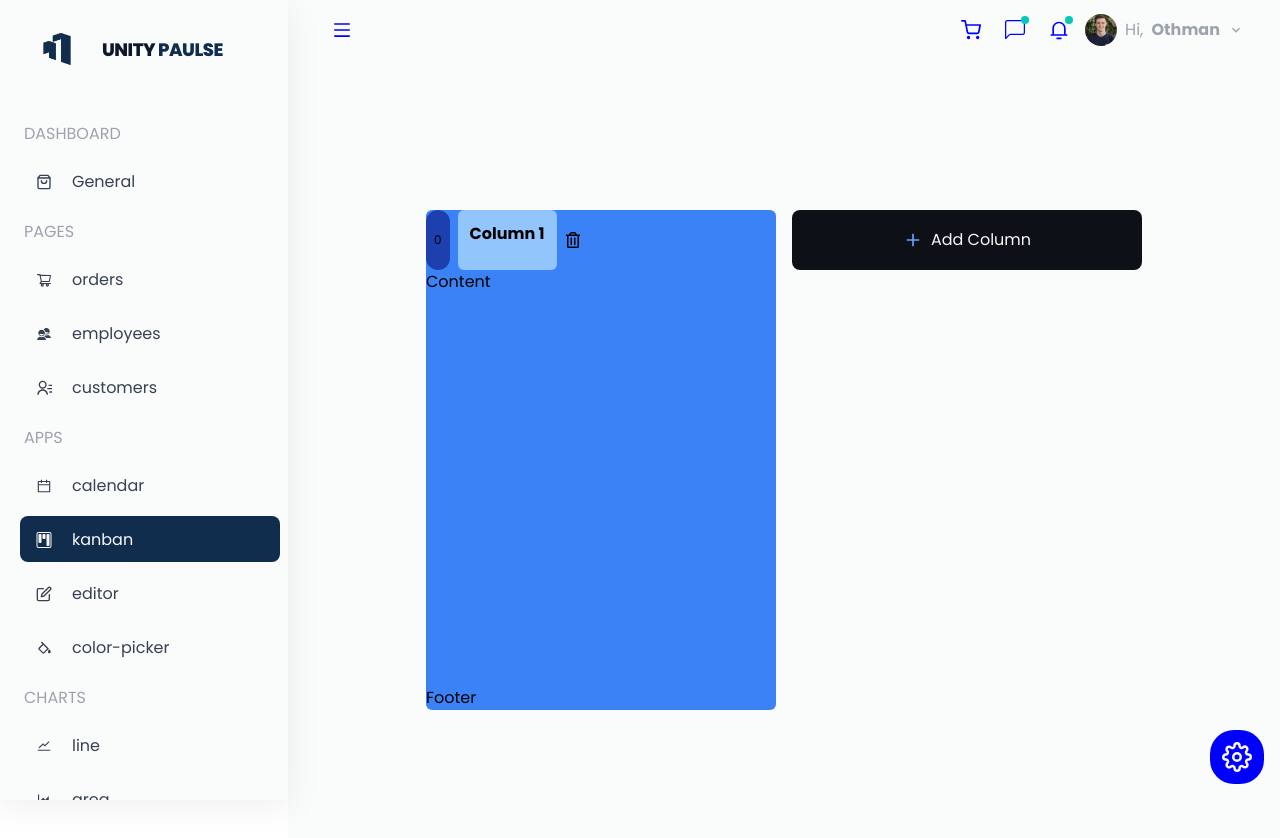
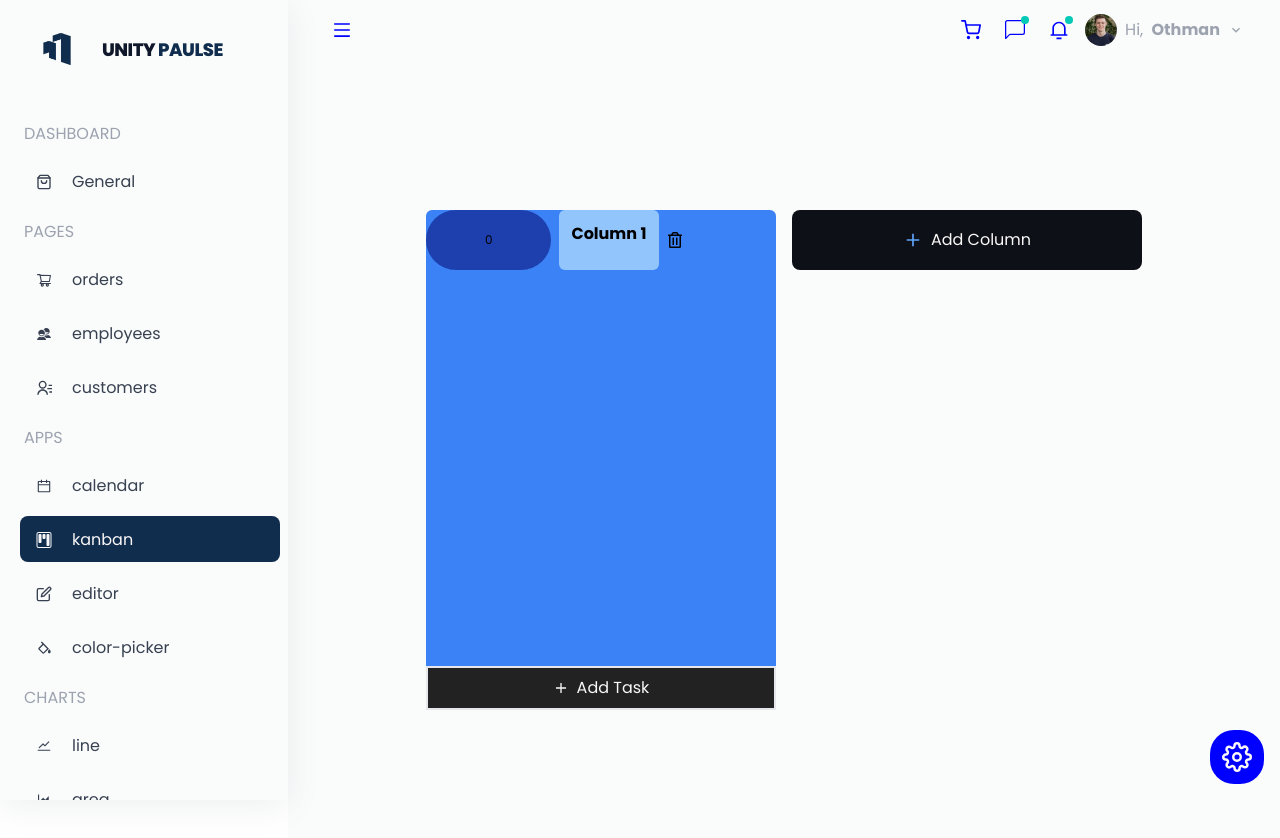
Before and after one commit to OthmanGh/UNITEYPULSE, a React (Vite) app in the folder frontend/: page /dashboard/kanban in a window 1280 px wide. Both pictures are taken after a click on the button "Add Column". Shown: the top 838 px of the page. Built offline with nearby package versions, Linux system fonts and the light colour scheme.

Commit message:
Implement Added Tasks to Kanban Board

```diff
--- a/frontend/src/constants/index.tsx
+++ b/frontend/src/constants/index.tsx
@@ -6,7 +6,7 @@ import { IoMdContacts } from 'react-icons/io';
 import { RiContactsLine, RiStockLine } from 'react-icons/ri';
 import { BiColorFill } from 'react-icons/bi';
 import { GiLouvrePyramid } from 'react-icons/gi';
-import { Currency } from './icons';
+import { Currency } from '../utils/icons';
 import { MdOutlineSupervisorAccount } from 'react-icons/md';
 import { HiOutlineRefresh } from 'react-icons/hi';
 import { TiTick } from 'react-icons/ti';
--- a/frontend/src/pages/Authentication/Auth.tsx
+++ b/frontend/src/pages/Authentication/Auth.tsx
@@ -1,5 +1,5 @@
 import { Link } from 'react-router-dom';
-import { BackArrow, GoogleIcon } from '../../constants/icons';
+import { BackArrow, GoogleIcon } from '../../utils/icons';
 import InputField from './components/InputField';
 import { useState } from 'react';
 
--- a/frontend/src/pages/Dashboard/components/ColumnContainer.tsx
+++ b/frontend/src/pages/Dashboard/components/ColumnContainer.tsx
@@ -1,18 +1,21 @@
 import { Id } from 'react-beautiful-dnd';
-import { TrashIcon } from '../../../constants/icons';
-import { Column } from '../pages/Kanban/types';
+import { AddIcon, TrashIcon } from '../../../utils/icons';
+import { Column, Task } from '../pages/Kanban/types';
 import { useSortable } from '@dnd-kit/sortable';
 import { CSS } from '@dnd-kit/utilities';
 import { useState } from 'react';
+import TaskCard from './TaskCard';
 
 interface Props {
   column: Column;
   deleteColumn: (id: Id) => void;
   updateColumn: (id: Id, title: string) => void;
+  onNewTask: (columnId: Id) => void;
+  tasks: Task[];
 }
 
 const ColumnContainer = (props: Props) => {
-  const { column, deleteColumn, updateColumn } = props;
+  const { column, deleteColumn, updateColumn, onNewTask, tasks } = props;
   const [editMode, setEditMode] = useState(false);
 
   const { setNodeRef, attributes, listeners, transform, transition, isDragging } = useSortable({
@@ -43,13 +46,13 @@ const ColumnContainer = (props: Props) => {
   return (
     <div ref={setNodeRef} style={style} className="bg-blue-500 w-[350px] h-[500px] max-h-[500px rounded-md flex flex-col">
       <div className="flex gap-2">
-        <div className="flex justify-center items-center bg-blue-800 px-2 py-1 text-sm rounded-full">0</div>
+        <div className="flex justify-center items-center bg-blue-800 px-2 py-1 text-sm rounded-full flex-1">0</div>
 
         <div
           {...attributes}
           {...listeners}
           onClick={() => setEditMode(true)}
-          className="bg-blue-300 text-md h-[60px] cursor-grab rounded-md p-3 font-bold border-blue-600"
+          className="bg-blue-300 text-md h-[60px] cursor-grab rounded-md p-3 font-bold border-blue-600 flex-2"
         >
           {editMode ? (
             <input
@@ -70,14 +73,28 @@ const ColumnContainer = (props: Props) => {
           )}
         </div>
 
-        <button onClick={() => deleteColumn(column.id)}>
+        <button className="flex-1" onClick={() => deleteColumn(column.id)}>
           <TrashIcon />
         </button>
       </div>
 
-      <div className="flex flex-grow">Content</div>
+      <div className="flex flex-grow flex-col gap-4 p-2  overflow-y-hidden overflow-x-auto">
+        {tasks.map((task) => (
+          <TaskCard key={task.id} task={task} />
+        ))}
+      </div>
 
-      <div>Footer</div>
+      <div>
+        <button
+          className="flex items-center gap-2 border-2 bg-black text-white w-full text-center justify-center py-2 cursor-pointer hover:bg-blue-900 transition-all duration-900"
+          onClick={(e) => {
+            e.stopPropagation();
+            onNewTask(column.id);
+          }}
+        >
+          <AddIcon /> Add Task
+        </button>
+      </div>
     </div>
   );
 };
--- a/frontend/src/pages/Dashboard/components/Sidebar.tsx
+++ b/frontend/src/pages/Dashboard/components/Sidebar.tsx
@@ -1,6 +1,6 @@
 import { Link, NavLink } from 'react-router-dom';
 import { Tooltip } from '@mui/material';
-import { CloseIcon } from '../../../constants/icons';
+import { CloseIcon } from '../../../utils/icons';
 import { links } from '../../../constants';
 import { useStateContext } from '../../../contexts/ContextProvider';
 import Logo from './../../../assets/Logo.png';
--- /dev/null
+++ b/frontend/src/pages/Dashboard/components/TaskCard.tsx
@@ -0,0 +1,20 @@
+import { TrashIcon } from '../../../utils/icons';
+import { Task } from '../pages/Kanban/types';
+
+type TaskCardProps = {
+  task: Task;
+};
+
+const TaskCard = ({ task }: TaskCardProps) => {
+  return (
+    <div className="bg-blue-200 p-2.5 h-[100px] min-h-[100px] items-center flex text-left rounded-xl hover:ring-2 hover:ring-inset hover:ring-blue-500  cursor-grab relative">
+      {task.content}
+
+      <button className="stroke-white absolute right-4  bg-blue-700 p-2 rounded">
+        <TrashIcon />
+      </button>
+    </div>
+  );
+};
+
+export default TaskCard;
--- a/frontend/src/pages/Dashboard/index.tsx
+++ b/frontend/src/pages/Dashboard/index.tsx
@@ -1,5 +1,5 @@
 import Tooltip from '@mui/material/Tooltip';
-import { SettingsIcon } from '../../constants/icons';
+import { SettingsIcon } from '../../utils/icons';
 import { Navbar, Sidebar } from '../../utils/index';
 import { useStateContext } from '../../contexts/ContextProvider';
 import { Outlet } from 'react-router-dom';
--- a/frontend/src/pages/Dashboard/pages/Kanban/Kanban.tsx
+++ b/frontend/src/pages/Dashboard/pages/Kanban/Kanban.tsx
@@ -1,6 +1,6 @@
-import { useMemo, useState } from 'react';
-import { AddIcon } from '../../../../constants/icons';
-import { Column } from './types';
+import React, { useMemo, useState } from 'react';
+import { AddIcon, TrashIcon } from '../../../../utils/icons';
+import { Column, Task } from './types';
 import ColumnContainer from '../../components/ColumnContainer';
 import { Id } from 'react-beautiful-dnd';
 import { DndContext, DragEndEvent, DragOverlay, DragStartEvent, PointerSensor, useSensor, useSensors } from '@dnd-kit/core';
@@ -9,8 +9,9 @@ import { createPortal } from 'react-dom';
 
 const Kanban = () => {
   const [columns, setColumns] = useState<Column[]>([]);
-  const columnsId = useMemo(() => columns.map((col) => col.id), [columns]);
+  const columnId = useMemo(() => columns.map((col) => col.id), [columns]);
   const [activeColumn, setActiveColumn] = useState<Column | null>(null);
+  const [tasks, setTasks] = useState<Task[]>([]);
 
   const sensors = useSensors(
     useSensor(PointerSensor, {
@@ -47,6 +48,16 @@ const Kanban = () => {
     setColumns(newColumns);
   };
 
+  const handleNewTask = (columnId: Id) => {
+    const newTask: Task = {
+      id: generateId(),
+      columnId,
+      content: `Task ${tasks.length + 1}`,
+    };
+
+    setTasks((prev) => [...prev, newTask]);
+  };
+
   const handleDragStart = (event: DragStartEvent) => {
     if (event.active.data.current?.type === 'Column') {
       setActiveColumn(event.active.data.current.column);
@@ -77,10 +88,17 @@ const Kanban = () => {
     <section className="flex m-auto min-h-screen w-full items-center overflow-x-auto overflow-y-auto px-[40px]">
       <DndContext sensors={sensors} onDragStart={handleDragStart} onDragEnd={handleDragEnd}>
         <div className="m-auto flex gap-4">
-          <SortableContext items={columnsId}>
+          <SortableContext items={columnId}>
             <div className="flex gap-4">
               {columns.map((col) => (
-                <ColumnContainer key={col.id} column={col} deleteColumn={handleDeleteColumn} updateColumn={handleUpdateColumn} />
+                <ColumnContainer
+                  key={col.id}
+                  column={col}
+                  deleteColumn={handleDeleteColumn}
+                  updateColumn={handleUpdateColumn}
+                  onNewTask={handleNewTask}
+                  tasks={tasks.filter((task) => task.columnId === col.id)}
+                />
               ))}
             </div>
           </SortableContext>
@@ -96,7 +114,13 @@ const Kanban = () => {
         {activeColumn &&
           createPortal(
             <DragOverlay>
-              <ColumnContainer column={activeColumn} deleteColumn={handleDeleteColumn} updateColumn={handleUpdateColumn} />
+              <ColumnContainer
+                column={activeColumn}
+                deleteColumn={handleDeleteColumn}
+                updateColumn={handleUpdateColumn}
+                onNewTask={handleNewTask}
+                tasks={tasks.filter((task) => task.columnId === activeColumn.id)}
+              />
             </DragOverlay>,
             document.body
           )}
--- a/frontend/src/pages/Dashboard/pages/Kanban/types.ts
+++ b/frontend/src/pages/Dashboard/pages/Kanban/types.ts
@@ -4,3 +4,9 @@ export type Column = {
   id: Id;
   title: string;
 };
+
+export type Task = {
+  id: Id;
+  columnId: Id;
+  content: string;
+};
--- a/frontend/src/pages/Home/components/Features.tsx
+++ b/frontend/src/pages/Home/components/Features.tsx
@@ -6,7 +6,7 @@ import Button from '../../../components/Button';
 import 'slick-carousel/slick/slick.css';
 import 'slick-carousel/slick/slick-theme.css';
 import Slider from 'react-slick';
-import { LeftArrow, RightArrow } from '../../../constants/icons';
+import { LeftArrow, RightArrow } from '../../../utils/icons';
 import { useNavigate } from 'react-router-dom';
 
 type CardProps = {
--- a/frontend/src/pages/Home/components/Navbar.tsx
+++ b/frontend/src/pages/Home/components/Navbar.tsx
@@ -1,7 +1,7 @@
 import { useState, useEffect } from 'react';
 import styles from './Navbar.module.css';
 import { navLinks } from '../../../constants';
-import { Close, Menu } from '../../../constants/icons';
+import { Close, Menu } from '../../../utils/icons';
 import shortStyles from '../../../components/index';
 import { Link } from 'react-scroll';
 import { motion } from 'framer-motion';
--- a/frontend/src/pages/Home/index.tsx
+++ b/frontend/src/pages/Home/index.tsx
@@ -2,7 +2,7 @@ import { Link, Element } from 'react-scroll';
 import Features from './components/Features';
 import { Aboutus, Getintouch, Hero, Navbar } from './components/index';
 import styles from './home.module.css';
-import { ArrowScrollTop } from '../../constants/icons';
+import { ArrowScrollTop } from '../../utils/icons';
 
 function Home() {
   return (
```
Also changed, not shown: frontend/src/utils/icons.ts (renamed from frontend/src/constants/icons.ts).
